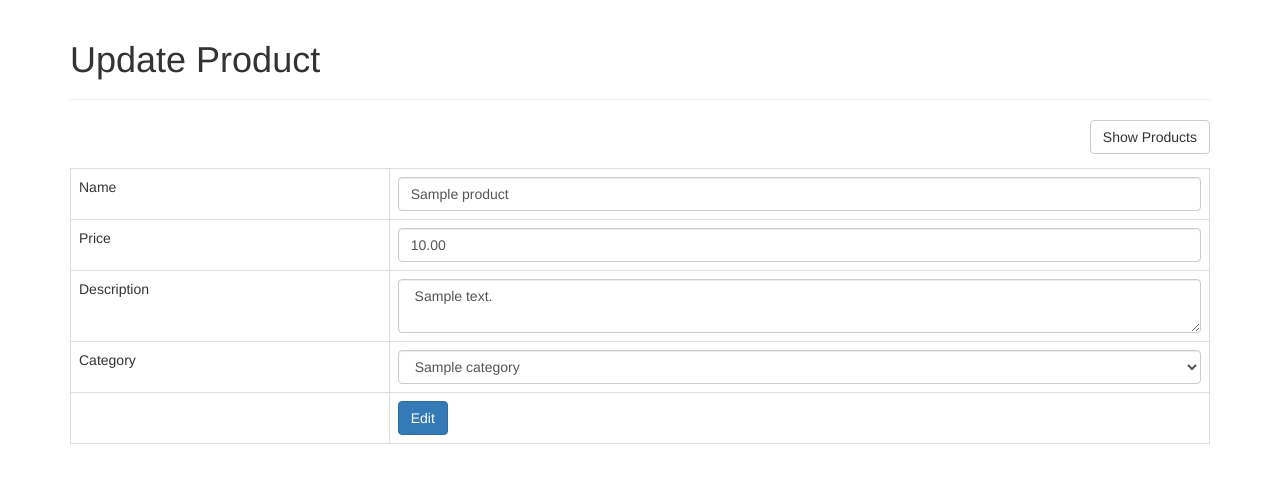
After one commit to iamfarghali/CRUD-System-Using-OOP, a PHP site: page /pages/product/update_product.php?id=1 in a window 1280 px wide. The commit adds this page. Shown: the top 483 px of the page. Run offline with PHP 8.4, Linux system fonts and the light colour scheme; tables that the repository leaves empty hold one stand-in row (values such as "Sample post"); some libraries are stand-ins or nearby versions.

Commit message:
Add new features

```diff
--- a/classes/product.php
+++ b/classes/product.php
@@ -48,4 +48,60 @@ class Product
 		$stmt->execute();
 		return $stmt;
 	}
+
+	public function countAll() {
+		$query = "SELECT id FROM " .$this->tableName. "";
+		$stmt =$this->conn->prepare($query);
+		$stmt->execute();
+		return $stmt->rowCount();
+	}
+
+	public function readOne() {
+		$query = "SELECT name, price, description, category_id FROM " .$this->tableName. " WHERE id = ?";
+		$stmt = $this->conn->prepare($query);
+		$stmt->execute([$this->id]);
+		$row = $stmt->fetch(PDO::FETCH_ASSOC);
+
+		$this->name = $row['name'];
+		$this->price = $row['price'];
+		$this->description = $row['description'];
+		$this->category_id = $row['category_id'];
+	}
+
+	public function update() {
+		$query = "UPDATE
+					" .$this->tableName. "
+				  SET
+				  	name = :name,
+				  	price = :price,
+				  	description = :description,
+				  	category_id = :category_id
+				 WHERE
+				 	id = :id
+				";
+		$stmt = $this->conn->prepare($query);
+		$bindParams = [
+			':name' => $this->name,
+			':price' => $this->price,
+			':description' => $this->description,
+			':category_id' => $this->category_id,
+			':id' => $this->id
+		];
+
+		if ($stmt->execute($bindParams)) {
+			return true;
+		}
+		return false;
+	}
+
+	public function delete() {
+		$query = "DELETE FROM " .$this->tableName. " WHERE id = ?";
+		$stmt = $this->conn->prepare($query);
+		if ($stmt->execute([$this->id])) {
+			return true;
+		} else {
+			return false;
+		}
+
+	}
 }
--- a/layout/footer.php
+++ b/layout/footer.php
@@ -11,5 +11,41 @@
 	<!-- bootbox library -->
 	<script src="https://cdnjs.cloudflare.com/ajax/libs/bootbox.js/4.4.0/bootbox.min.js"></script>
 
+	<script>
+	// JavaScript for deleting product
+	$(document).on('click', '.delete-object', function(){
+
+	    var id = $(this).attr('delete-id');
+
+	    bootbox.confirm({
+	        message: "<h4>Are you sure?</h4>",
+	        buttons: {
+	            confirm: {
+	                label: '<span class="glyphicon glyphicon-ok"></span> Yes',
+	                className: 'btn-danger'
+	            },
+	            cancel: {
+	                label: '<span class="glyphicon glyphicon-remove"></span> No',
+	                className: 'btn-primary'
+	            }
+	        },
+	        callback: function (result) {
+
+	            if(result==true){
+	                $.post('pages/product/delete_product.php', {
+	                    object_id: id
+	                }, function(data){
+	                    location.reload();
+	                }).fail(function() {
+	                    alert('Unable to delete.');
+	                });
+	            }
+	        }
+	    });
+
+	    return false;
+	});
+</script>
+
 </body>
 </html>
--- /dev/null
+++ b/pages/product/update_product.php
@@ -0,0 +1,98 @@
+<?php
+$id = isset($_GET['id']) ? $_GET['id'] : die('Error: Missing ID.');
+// include necessary classes
+include_once "../../config/database.php";
+include_once "../../classes/category.php";
+include_once "../../classes/product.php";
+include_once "../../helper/validation.php";
+
+// get database connection
+$database = new Database;
+$dbConnection = $database->getConnection();
+
+// pass db connection to category and product and initialize its objects
+$category = new Category($dbConnection);
+$product = new Product($dbConnection);
+$categoryStmt = $category->readAll();
+
+$product->id = $id;
+$product->readOne();
+
+
+// set page headers
+$pageTitle = "Update Product";
+$cssPath = '../../libs/frontend/css/main.css';
+include_once "../../layout/header.php";
+?>
+
+<!-- botton to show products -->
+<div class="right-button-margin">
+	<a href="../../index.php" class="btn btn-default pull-right">Show Products</a>
+</div>
+
+
+<!-- if method is post -->
+<?php
+	if ($_POST) {
+		$product->category_id = stringValidator($_POST['category_id']);
+		$product->description = stringValidator($_POST['description']);
+		$product->name 		  = stringValidator($_POST['name']);
+		$product->price 	  = stringValidator($_POST['price']);
+
+		if ($product->update()) {
+			echo "<div class='alert alert-success'>Product was updated.</div>";
+		} else {
+			echo "<div class='alert alert-danger'>Unable to create product.</div>";
+		}
+	}
+?>
+
+
+<!-- creating product form -->
+<form action="<?= htmlspecialchars($_SERVER['PHP_SELF']).'?id='.$product->id ?>" method="post" accept-charset="utf-8">
+	<table class='table table-hover table-responsive table-bordered'>
+			<tr>
+				<td>Name</td>
+				<td><input type="text" name="name" class="form-control" value="<?= $product->name ?>"></td>
+			</tr>
+
+			<tr>
+				<td>Price</td>
+				<td><input type="text" name="price" class="form-control" value="<?= $product->price ?>"></td>
+			</tr>
+
+			<tr>
+				<td>Description</td>
+				<td><textarea name="description" class="form-control"> <?= $product->description ?> </textarea></td>
+			</tr>
+
+	       <tr>
+	            <td>Category</td>
+	            <td>
+	            	<select class="form-control" name="category_id">
+	            		<option>Select Category ..</option>
+	            		<?php
+	            			while( $row = $categoryStmt->fetch(PDO::FETCH_ASSOC)) {
+		            			extract($row);
+	            		?>
+		            			<option value="<?=$id?>" <?php if ($id == $product->category_id) echo 'selected'; ?>>  <?=$name?> </option>
+	            		<?php
+	            			}
+	            		?>
+	            	</select>
+	            </td>
+	        </tr>
+
+	        <tr>
+	            <td></td>
+	            <td>
+	                <button type="submit" class="btn btn-primary">Edit</button>
+	            </td>
+	        </tr>
+	</table>
+</form>
+
+<?php
+// footer
+include_once "../../layout/footer.php";
+?>
```
Also changed, not shown: index.php (+18 -1 lines), pages/product/delete_product.php (added, +24 -0 lines), pages/product/read_one.php (added, +56 -0 lines).
